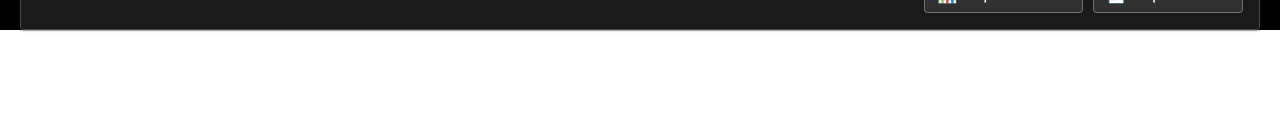
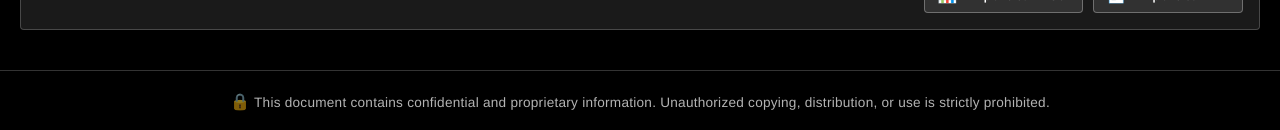
Before and after one commit to tbirangi/pricingmodel, an Angular app: page /pricingmodel/ in a window 1280 px wide. Shown: the part 1012-1142 px from the top of the page. Before the commit the page ends 1042 px from the top, so only its background shows below. Built offline with nearby package versions, Linux system fonts and the light colour scheme.

Commit message:
footnotes added

```diff
--- a/src/app/pricing/clinical-step2/clinical-step2.component.html
+++ b/src/app/pricing/clinical-step2/clinical-step2.component.html
@@ -83,3 +83,13 @@
     </div>
   </mat-card-content>
 </mat-card>
+
+<!-- Confidentiality Footer -->
+<div class="confidentiality-footer">
+  <div class="confidentiality-content">
+    <p class="confidentiality-text">
+      <span class="confidentiality-icon">🔒</span>
+      This document contains confidential and proprietary information. Unauthorized copying, distribution, or use is strictly prohibited.
+    </p>
+  </div>
+</div>
--- a/src/app/pricing/pricing-model/pricing-model.component.html
+++ b/src/app/pricing/pricing-model/pricing-model.component.html
@@ -252,3 +252,13 @@
     </mat-card-content>
   </mat-card>
 </div>
+
+<!-- Confidentiality Footer -->
+<div class="confidentiality-footer">
+  <div class="confidentiality-content">
+    <p class="confidentiality-text">
+      <span class="confidentiality-icon">🔒</span>
+      This document contains confidential and proprietary information. Unauthorized copying, distribution, or use is strictly prohibited.
+    </p>
+  </div>
+</div>
```
